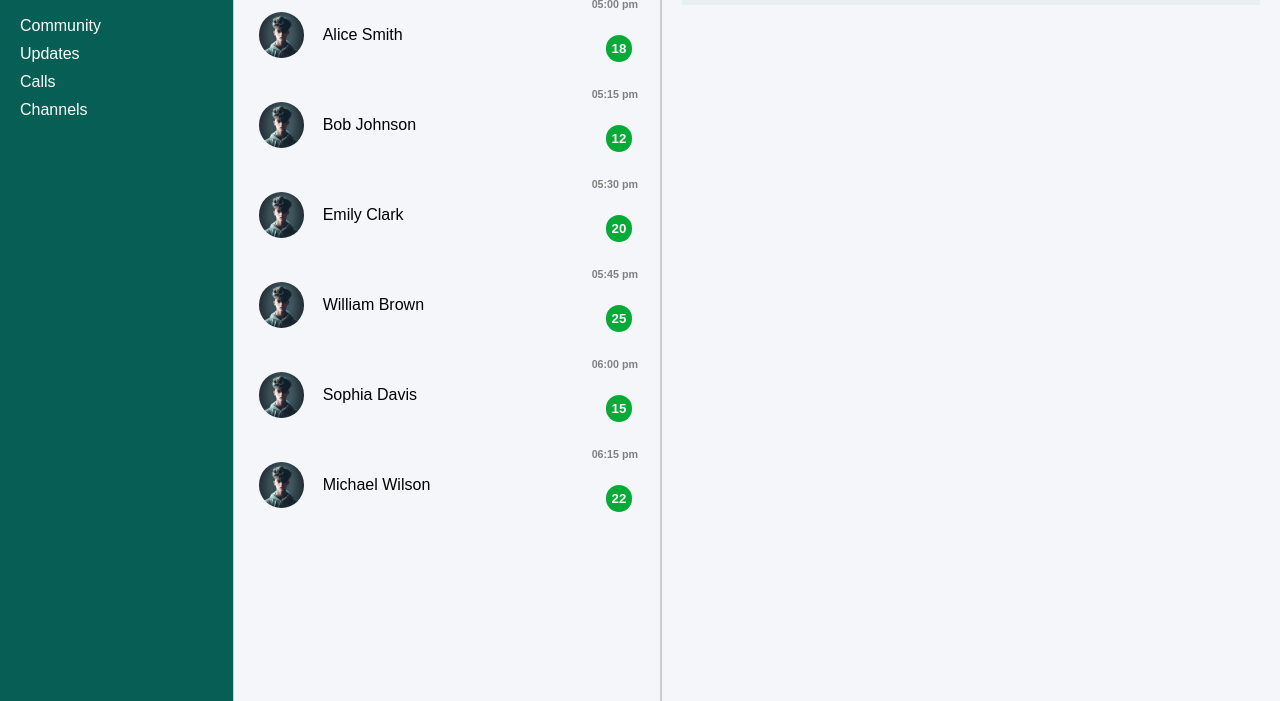
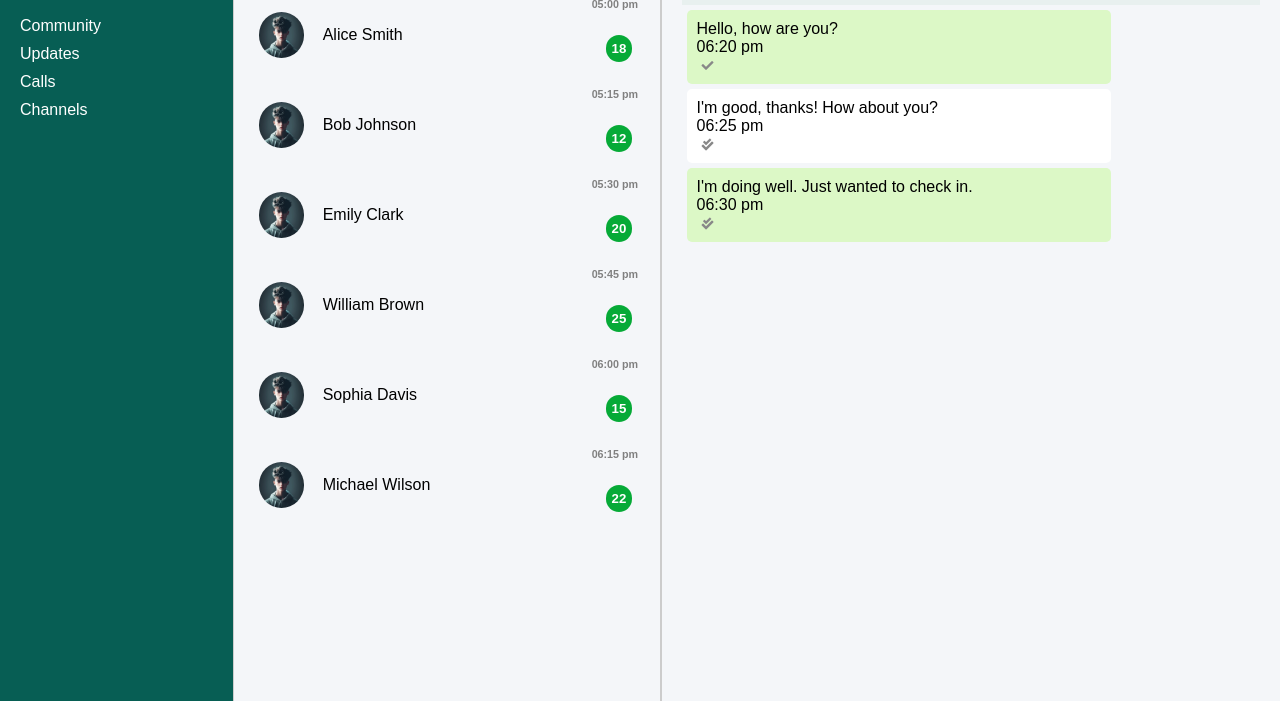
Before and after one commit to EddyShimwa/chatApp, a plain HTML site: page index.html in a window 1280 px wide. Shown: the part 99-800 px from the top of the page. Drawn offline with Linux system fonts and the light colour scheme.

Commit message:
add the conversations

```diff
--- a/index.html
+++ b/index.html
@@ -96,21 +96,38 @@
         <div class="right-container">
             <div class="chat-header">
                 <img src="./imgs/profile.webp" class="profile-pic">
-
                 <div class="chat-header-details">
                     <h4>Ndahiro</h4>
                     <div class="status">
                         <img src="./imgs/green-dot.png" id="online-icon">
                         <h5>online</h5>
                     </div>
-
                 </div>
             </div>
-            <div class="chat-messages">
-                <!-- Chat messages will be displayed here -->
+            <div class="conversation">
+                <div class="message sent">
+                    Hello, how are you?
+                    <div class="message-time">06:20 pm</div>
+                    <div class="message-status">
+                        <i class="fa fa-check" aria-hidden="true"></i>
+                    </div>
+                </div>
+                <div class="message received">
+                    I'm good, thanks! How about you?
+                    <div class="message-time">06:25 pm</div>
+                    <div class="message-status">
+                        <i class="fa fa-check-double" aria-hidden="true"></i>
+                    </div>
+                </div>
+                <div class="message sent">
+                    I'm doing well. Just wanted to check in.
+                    <div class="message-time">06:30 pm</div>
+                    <div class="message-status">
+                        <i class="fa fa-check-double" aria-hidden="true"></i>
+                    </div>
+                </div>
             </div>
-            <!-- Add a chat input section if needed -->
         </div>
-    </div>
+
 </body>
 </html>
--- a/styles.css
+++ b/styles.css
@@ -135,3 +135,26 @@ width: 100%;
     background-color: #06aa37;
     border-radius: 50px;
 }
+
+.message {
+    padding: 10px;
+    margin: 5px;
+    border-radius: 5px;
+    max-width: 70%;
+}
+
+.sent {
+    background-color: #dcf8c6;
+    align-self: flex-end;
+}
+
+.received {
+    background-color: #ffffff;
+}
+
+.message-status {
+    display: inline-block;
+    margin-left: 5px;
+    font-size: 12px;
+    color: #888;
+}
```
